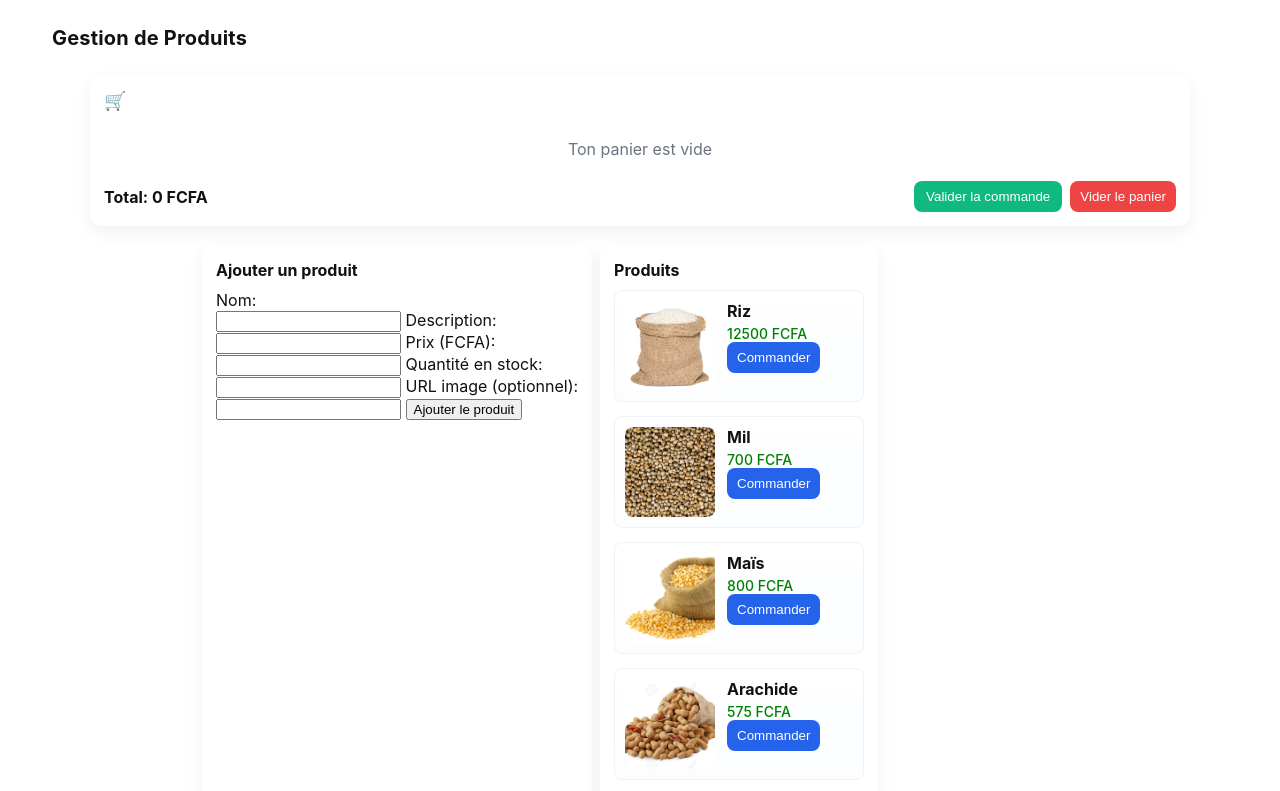
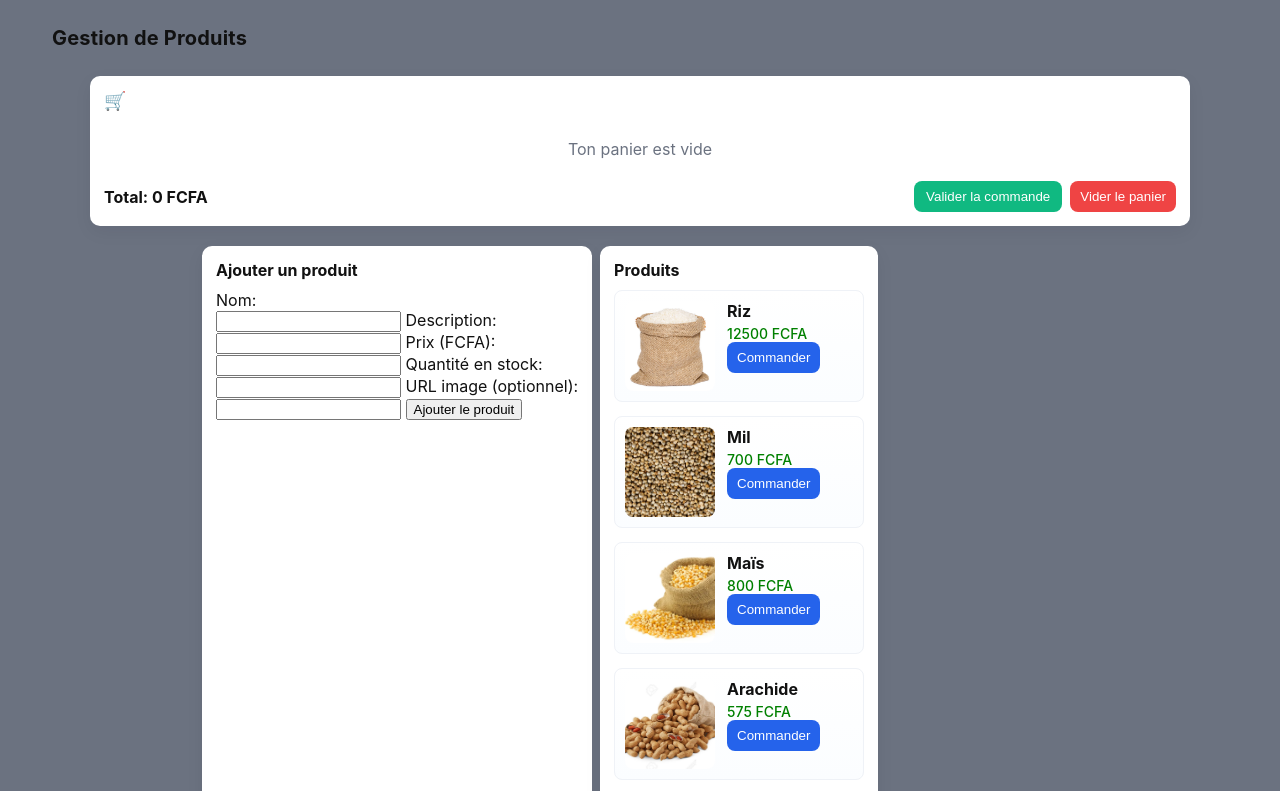
Before and after one commit to aliounediallo-debug/Projet-gestion-produits, a plain HTML site: page index.html in a window 1280 px wide. Shown: the top 791 px of the page. Drawn offline with Linux system fonts and the light colour scheme.

Commit message:
Dernière modif

```diff
--- a/style.css
+++ b/style.css
@@ -17,7 +17,7 @@
 html,body{
     height:100%;
     margin:0;
-    background-image: url("champ.jpeg");
+   background-color: #6b7280;
     color:#111
 }
 header{
```
